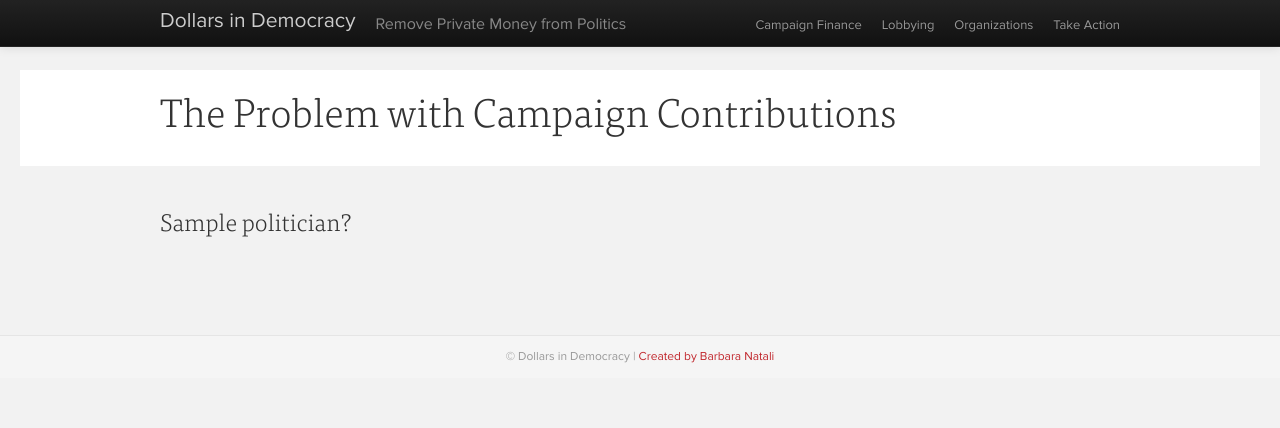
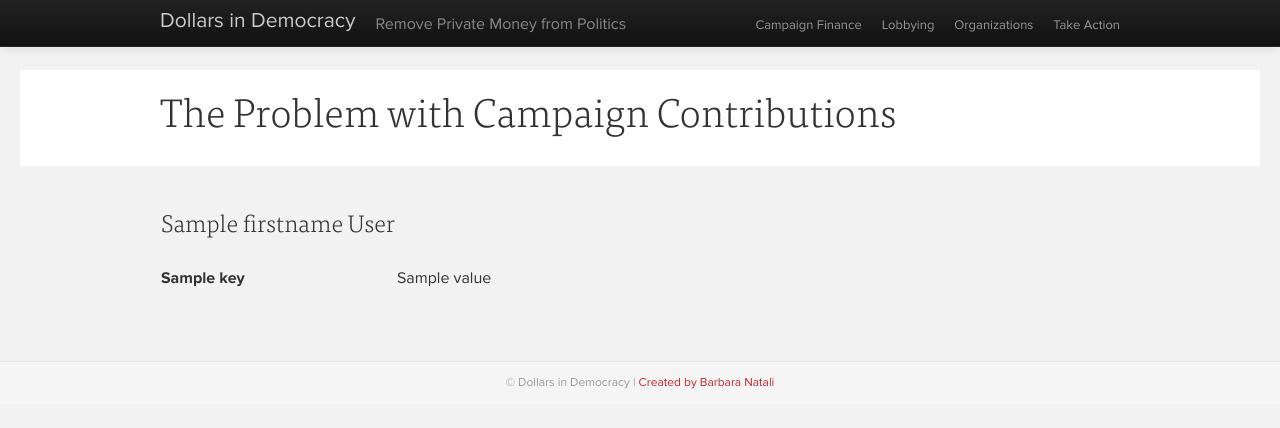
Before and after one commit to barbnatali/dollars_democracy, a Flask app: template templates/campaign.html in a window 1280 px wide. Shown: the top 428 px of the page. Run offline with Flask 2, Linux system fonts and the light colour scheme; the template is opened without the code that fills it: most values are stand-ins (such as "Sample title", 1, 10 or a date in 2020); some libraries are stand-ins or nearby versions.

Commit message:
List works. Detail view works for members of congress.

```diff
--- a/template.py
+++ b/run.py
@@ -46,30 +46,19 @@ def campaign(politician=None):
 	if politician == None:
 		return render_template('choose_location.html')
 	else:
-		politician = congress.legislators(lastname=politician)[0]
-	return render_template('campaign.html', politician=str(politician))
+		politician_info = congress.legislators(lastname=politician)[0]
+		return render_template('campaign.html', politician=politician_info)
 
 
 @app.route('/choose_politician')
 def location():
-    location = request.args.get('location', '')
-    legislators = openstates.legislators(state=location)
-    html = ''
-    for legislator in legislators:
-    	first = legislator['first_name']
-    	last = legislator['last_name']
-    	html += '<p>'
-    	html += first.encode('utf8')
-    	html += ' '
-    	html += last.encode('utf8')
-    	html += '</p>'
-    return render_template('choose_politician.html', politicians=str(html))
-
-
-#@app.route('/open_secrets/')
-#def open_secrets():
-#	return str(CRP.candContrib.get(cid='N00007360',cycle='2010'))
+	if 'location' in request.args:
+		location = request.args.get('location', '')
+	else:
+		location = 'ca'
+	legislators = congress.legislators(state=location)
+	return render_template('choose_politician.html', politicians=legislators)
 
 
 if __name__ == '__main__':
-    app.run(debug=True)
+	app.run(debug=True)
--- a/templates/campaign.html
+++ b/templates/campaign.html
@@ -3,7 +3,17 @@
 {% block header %}The Problem with Campaign Contributions{% endblock %}
 {% block content %}
 	{% if politician != 'None' %}
-      <h2>{{ politician }}?</h2>
+      <table>
+      	<tr>
+        	<td><h2>{{ politician['firstname']}} {{ politician['lastname']}} </h2></td>
+        </tr>
+        {% for key, value in politician.iteritems() %}
+            <tr>
+                <td><strong>{{key}}</strong></td>
+                <td>{{value}}</td>
+            </tr>
+        {% endfor %}
+     </table>
     {% else %}
       <p>Please select a location and politician from above.</p>
     {% endif %}
```
Also changed, not shown: templates/choose_politician.html (+8 -2 lines).
